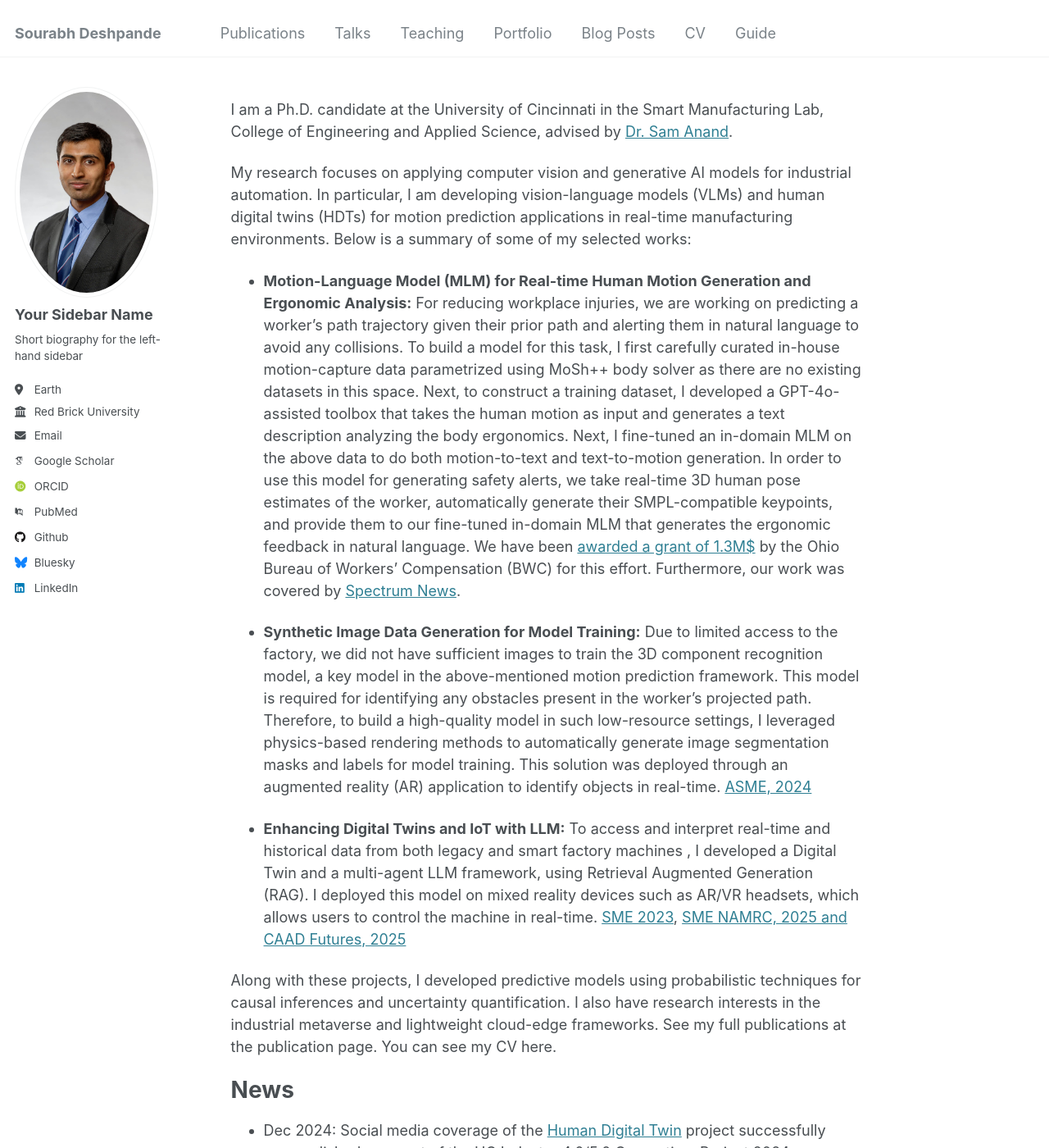
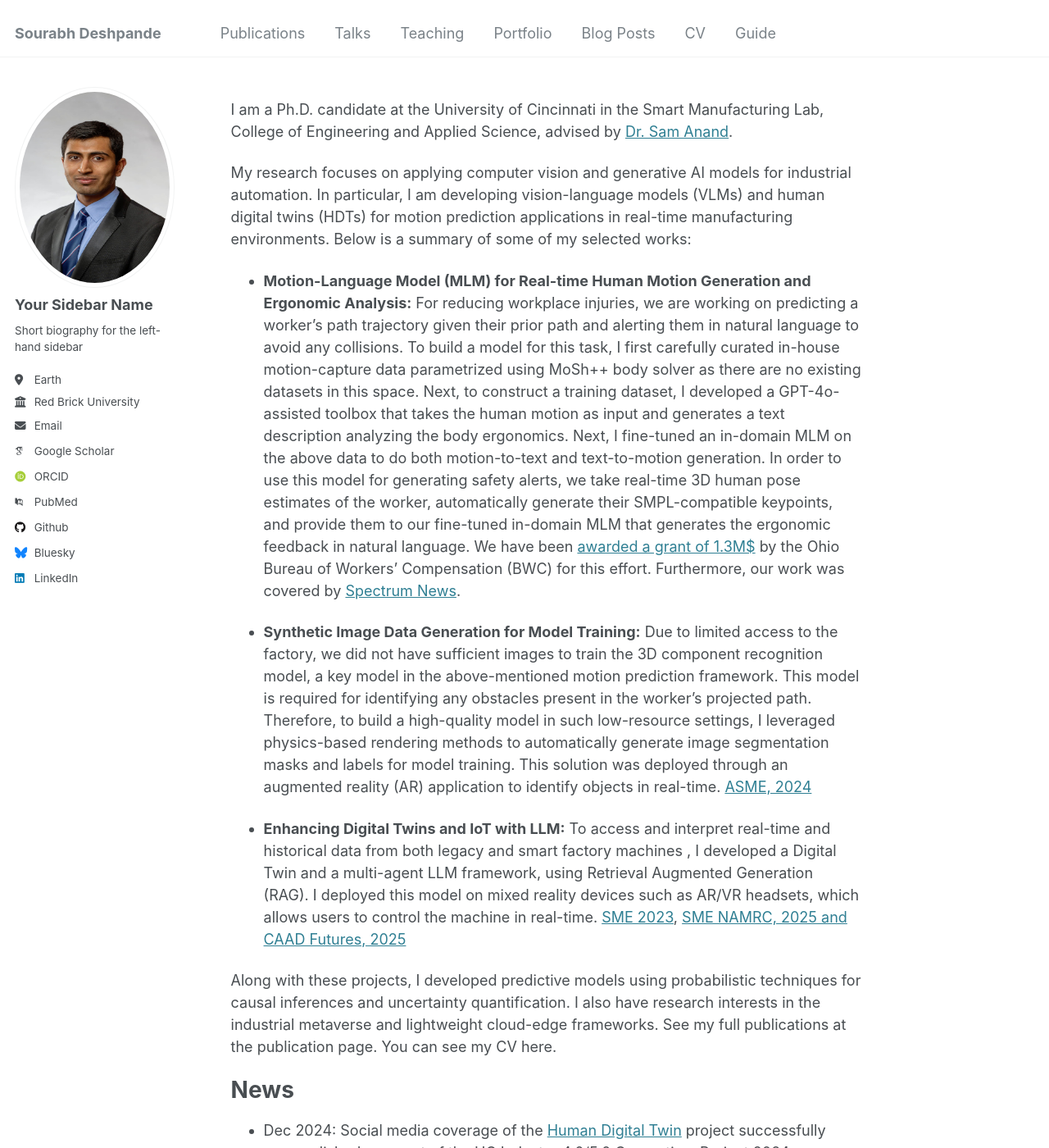
Before and after one commit to sopdeshpande/sopdeshpande.github.io, a Jekyll site: the page built from _pages/about.md, in a window 1280 px wide and 1400 px high. Shown: the whole window at 82% size. Built offline with Jekyll 4.4.1, drawn with Linux system fonts in a browser that asks for light colours; some web fonts are replaced.

Commit message:
Update _sidebar.scss

```diff
--- a/_sass/_sidebar.scss
+++ b/_sass/_sidebar.scss
@@ -90,8 +90,9 @@
   }
 
   img {
-    max-width: 175px;
+    max-width: 200px;
     border-radius: 50%;
+    max-height: 245px;
 
     @include breakpoint($large) {
       padding: 5px;
```
